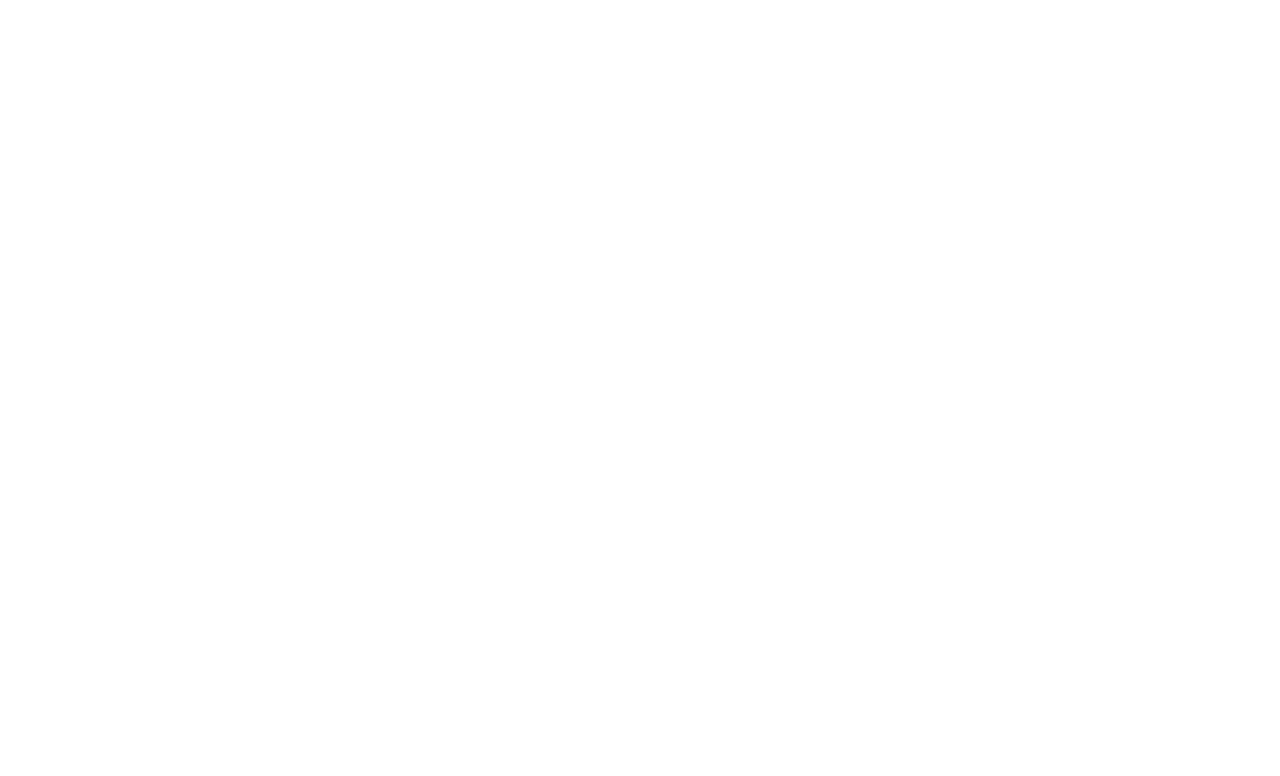
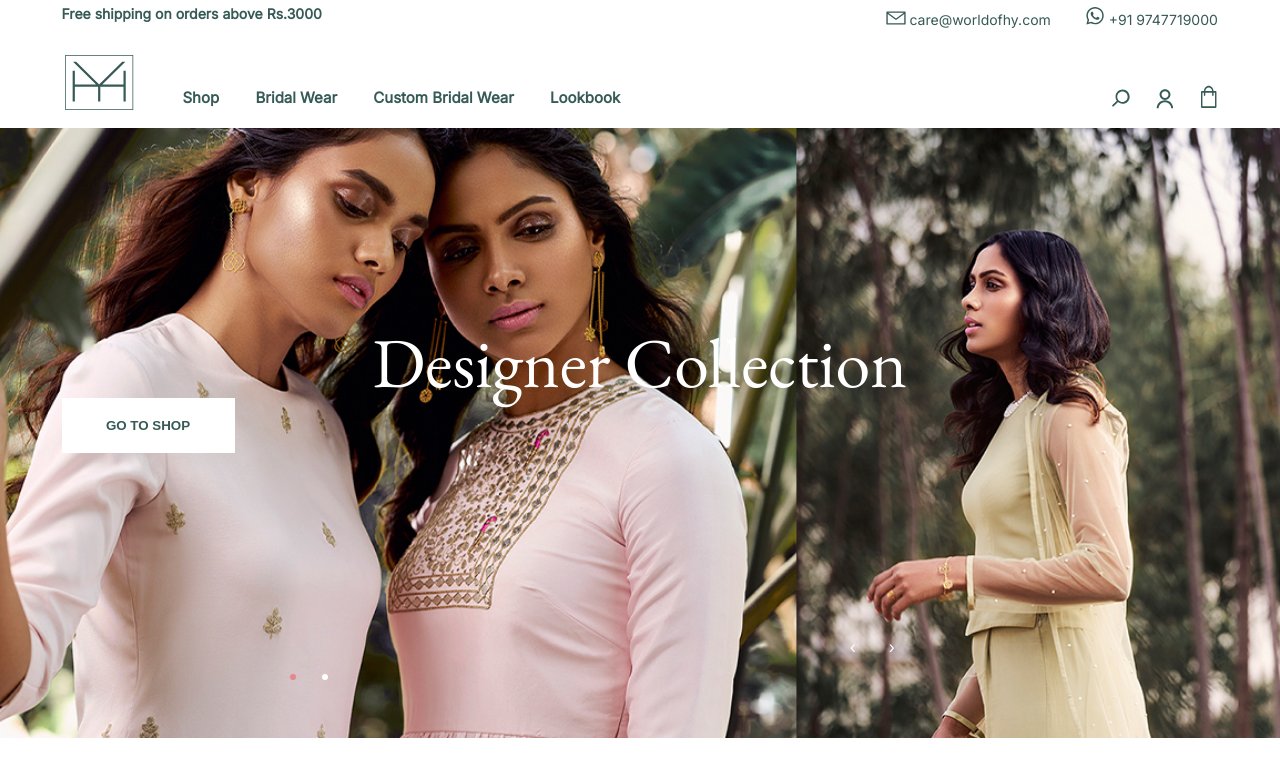
Before and after one commit to mithulakp/HY, a website: page src/index.html in a window 1280 px wide. Drawn offline with nearby package versions, Linux system fonts and the light colour scheme.

Commit message:
added heder

```diff
--- a/gulpfile.js
+++ b/gulpfile.js
@@ -11,6 +11,6 @@ gulp.task('sass', function() {
     return gulp.src('./src/scss/style.scss')
         .pipe(sass())
         /* .pipe(gulp.dest('./src/css'))*/
-        .pipe(gulp.dest('./dist/css'))
+        .pipe(gulp.dest('./src/css'))
 
 });
--- /dev/null
+++ b/src/css/owl.theme.default.css
@@ -0,0 +1,114 @@
+        /**
+ * Owl Carousel v2.3.4
+ * Copyright 2013-2018 David Deutsch
+ * Licensed under: SEE LICENSE IN https://github.com/OwlCarousel2/OwlCarousel2/blob/master/LICENSE
+ */
+        /*
+ * 	Default theme - Owl Carousel CSS File
+ */
+
+        .owl-theme .owl-nav {
+            margin-top: 10px;
+            text-align: center;
+            -webkit-tap-highlight-color: transparent;
+        }
+
+        .owl-theme .owl-nav [class*='owl-'] {
+            color: #FFF;
+            font-size: 14px;
+            margin: 5px;
+            padding: 4px 7px;
+            background: #D6D6D6;
+            display: inline-block;
+            cursor: pointer;
+            border-radius: 3px;
+        }
+
+        .owl-theme .owl-nav [class*='owl-']:hover {
+            color: #FFF;
+            text-decoration: none;
+        }
+
+        .owl-theme .owl-nav .disabled {
+            opacity: 0.5;
+            cursor: default;
+        }
+
+        .owl-theme .owl-nav.disabled+.owl-dots {
+            margin-top: -43px;
+            position: relative;
+            padding-bottom: 10px;
+            width: 920px;
+            float: right;
+        }
+
+        .owl-theme .owl-dots {
+            text-align: center;
+            -webkit-tap-highlight-color: transparent;
+        }
+
+        .owl-theme .owl-dots .owl-dot {
+            display: inline-block;
+            zoom: 1;
+        }
+
+        .owl-theme .owl-dots .owl-dot span {
+            width: 6px;
+            height: 6px;
+            margin: 5px 7px;
+            background: #fff;
+            display: inline-block;
+            -webkit-backface-visibility: visible;
+            transition: opacity 200ms ease;
+            border-radius: 30px;
+        }
+
+        .owl-theme .owl-dots .owl-dot.active span,
+        .owl-theme .owl-dots .owl-dot:hover span {
+            background-color: #e8868f;
+        }
+
+        .owl-carousel .owl-nav button.owl-prev {
+            margin-right: 250px;
+            margin-top: 70px;
+        }
+
+        .banner-slide .owl-nav {
+            position: absolute;
+            margin-top: -173px;
+            right: 373px;
+        }
+
+        .banner-slide .owl-nav button.owl-prev {
+            margin-right: 14px !important
+        }
+
+        .banner-slide .owl-dots {
+            position: absolute;
+            margin-top: -70px;
+            right: 939px;
+        }
+
+        .owl-next:focus,
+        .owl-prev:focus {
+            outline: none;
+        }
+
+        .owl-theme .owl-dots .owl-dot {
+            outline: none;
+        }
+
+        .history-slide .owl-nav {
+            position: absolute;
+            margin-top: -245px;
+            width: 100%;
+        }
+
+        .history-slide .owl-nav button.owl-prev {
+            float: left;
+        }
+
+        .history-slide .owl-nav button.owl-next {
+            float: right;
+            margin-top: 70px;
+        }
--- a/src/index.html
+++ b/src/index.html
@@ -4,23 +4,89 @@
 <head>
     <meta charset="UTF-8">
     <meta name="viewport" content="width=device-width, initial-scale=1.0">
-    <title>Afyun</title>
+    <title>HY</title>
     <link rel="stylesheet" type="text/css" href="css/style.css">
+    <link rel="stylesheet" type="text/css" href="css/owl.carousel.css">
+    <link rel="stylesheet" type="text/css" href="css/owl.theme.default.css">
+    <link rel="stylesheet" href="https://cdnjs.cloudflare.com/ajax/libs/font-awesome/4.7.0/css/font-awesome.min.css">
+    <link rel="preconnect" href="https://fonts.gstatic.com">
+    <link href="https://fonts.googleapis.com/css2?family=Inter&display=swap" rel="stylesheet">
+    <link href="https://fonts.googleapis.com/css2?family=EB+Garamond&display=swap" rel="stylesheet">
 </head>
 
 <body>
-    <!------------menubar-start--------------->
-    <header>
+    <header class="header">
+        <div class="container">
+            <div class="hy-firs-header">
+                <div>
+                    <h6>Free shipping on orders above Rs.3000</h6>
+                </div>
+                <div class="header-contact">
+                    <a href="#">
+                        <div class="align">
+                            <div class="contact-icon align"><img src="images/email.svg"></div>
+                            <div class="align">care@worldofhy.com</div>
+                        </div>
+                    </a>
 
+                    <a href="#">
+                        <div class="align">
+                            <div class="contact-icon align"><img src="images/whatsapp.svg"></div>
+                            <div class="align"> +91 9747719000 </div>
+                        </div>
+                    </a>
+                </div>
+                <div class="logo">
+                    <a href="index.html"><img src="images/Hy-logo.svg" alt="hy-logo"></a>
+                </div>
+                <nav>
+                    <ul class="navbar">
+                        <li><a href="#">Shop</a></li>
+                        <li><a href="#">Bridal Wear </a></li>
+                        <li><a href="#">Custom Bridal Wear</a></li>
+                        <li><a href="#"> Lookbook </a></li>
+                    </ul>
+                </nav>
+                <div class="cart">
+                    <a href="#">
+                        <div class="cart-icons"><img src="images/search.svg" alt=""></div>
+                    </a>
+                    <a href="#">
+                        <div class="cart-icons"><img src="images/user.svg" alt=""></div>
+                    </a>
+                    <a href="#">
+                        <div class="cart-icons"><img src="images/cart.svg" alt=""></div>
+                    </a>
+                </div>
+            </div>
+        </div>
+    </header>
+    <section class="main-banner text-white">
+        <div class="slider">
+            <div class="banner-slide owl-carousel owl-theme">
 
+                <div class="item" style="background-image: url(./images/hy-banner.jpg);">
+                    <div class="container">
+                        <div class="banner-content">
+                            <h1 class="primary-heading">Designer Collection</h1>
+                        </div>
+                        <div> <a href="comapny.html"><button class="btn-primary tt bg-white">go to shop</button></a></div>
+                    </div>
+                </div>
+                <div class="item" style="background-image: url(./images/hy-banner.jpg);">
+                    <div class="container">
+                        <div class="banner-content">
+                            <h1 class="primary-heading">heading for banner goes here</h1>
+                        </div>
+                    </div>
+                </div>
 
-        <!------------footer-start--------------->
-        <footer>
-
-        </footer>
-        <!------------footer-end--------------->
-
-
+            </div>
+        </div>
+    </section>
+    <script src="https://ajax.googleapis.com/ajax/libs/jquery/3.5.1/jquery.min.js"></script>
+    <script src="js/owl.carousel.min.js "></script>
+    <script src="js/custom.js "></script>
 </body>
 
 </html>
--- /dev/null
+++ b/src/js/custom.js
@@ -0,0 +1,20 @@
+$('.banner-slide').owlCarousel({
+    loop: true,
+    margin: 10,
+    nav: true,
+    pagination: false,
+    autoplay: false,
+    autoplaySpeed: 1000,
+    autoplayHoverPause: true,
+    responsive: {
+        0: {
+            items: 1
+        },
+        600: {
+            items: 1
+        },
+        1000: {
+            items: 1
+        }
+    }
+})
--- a/src/scss/partials/_global.scss
+++ b/src/scss/partials/_global.scss
@@ -0,0 +1,85 @@
+@import './variables.scss';
+body {
+    font-family: 'Inter', sans-serif;
+    color: $primary-color;
+}
+
+.container {
+    margin: 0 auto;
+    max-width: 1157px;
+}
+
+.tt {
+    text-transform: uppercase;
+}
+
+.text-white {
+    color: white;
+}
+
+.bg-white {
+    background-color: white;
+}
+
+.hy-firs-header {
+    font-size: 14px;
+    padding-top: 7px;
+}
+
+.header-contact {
+    float: right;
+    margin-top: -15px;
+    width: 363px;
+}
+
+.align {
+    display: inline-block;
+}
+
+.contact-icon {
+    width: 20px;
+    margin-left: 30px;
+}
+
+.logo {
+    margin-top: 30px;
+    width: 75px;
+}
+
+nav {
+    width: 500px;
+    margin-left: 100px;
+    margin-top: -47px;
+}
+
+.navbar {
+    font-size: 15px;
+    li {
+        display: inline-block;
+        padding-left: 10px;
+        font-weight: 800;
+        line-height: 60px;
+        a {
+            padding: 28px 11px 28px 11px;
+        }
+    }
+}
+
+.cart {
+    float: right;
+    margin-top: -43px;
+}
+
+.cart-icons {
+    display: inline-block;
+    width: 20px;
+    margin-left: 20px;
+}
+
+.btn-primary {
+    width: 173px;
+    height: 55px;
+    border: none;
+    color: $primary-color;
+    font-weight: bold;
+}
--- a/src/scss/partials/_pages.scss
+++ b/src/scss/partials/_pages.scss
@@ -0,0 +1,28 @@
+@import './variables.scss';
+img {
+    max-width: 100%;
+}
+
+.main-banner {
+    width: 100%;
+}
+
+.item {
+    width: 100%;
+    height: 610px;
+    background-position: center;
+    background-size: cover;
+    background-repeat: no-repeat;
+}
+
+.banner-content {
+    width: 535px;
+    margin: 0 auto;
+    padding-top: 200px;
+}
+
+.primary-heading {
+    font-family: 'EB Garamond', serif;
+    font-weight: 500;
+    font-size: 70px;
+}
--- a/src/scss/partials/_reset.scss
+++ b/src/scss/partials/_reset.scss
@@ -66,10 +66,8 @@ embed,
 figure,
 figcaption,
 footer,
-header,
 hgroup,
 menu,
-nav,
 output,
 ruby,
 section,
@@ -94,10 +92,8 @@ details,
 figcaption,
 figure,
 footer,
-header,
 hgroup,
 menu,
-nav,
 section {
     display: block;
 }
--- a/src/scss/partials/_utilities.scss
+++ b/src/scss/partials/_utilities.scss
@@ -0,0 +1,25 @@
+.global-vpad {
+    padding-top: 80px;
+    padding-bottom: 80px;
+}
+
+.global-tpad {
+    padding-top: 80px;
+}
+
+.global-bpad {
+    padding-bottom: 80px;
+}
+
+.global-vpad-sm {
+    padding-top: 40px;
+    padding-bottom: 40px;
+}
+
+.global-tpad-sm {
+    padding-top: 40px;
+}
+
+.global-bpad-sm {
+    padding-bottom: 40px;
+}
--- /dev/null
+++ b/src/scss/partials/_variables.scss
@@ -0,0 +1,2 @@
+$primary-color:#365a56;
+$secondary-color:#e8868f;
--- a/src/scss/style.scss
+++ b/src/scss/style.scss
@@ -1,6 +1,6 @@
 @import './partials/_global.scss';
-@import './partials/_reset.scss';
 @import './partials/_columns.scss';
 @import './partials/_pages.scss';
 @import './partials/utilities.scss';
+@import './partials/_reset.scss';
 @import './partials/responsive.scss';
```
Also changed, not shown: dist/css/style.css, src/css/owl.carousel.css (added), src/css/style.css, src/images/Hy-logo.svg (added), src/images/afyun-logo.svg (added), src/images/cart.svg (added), src/images/email.svg (added), src/images/hy-banner.jpg (added), src/images/search.svg (added), src/images/user.svg (added), src/images/whatsapp.svg (added), src/js/owl.carousel.min.js (added).
